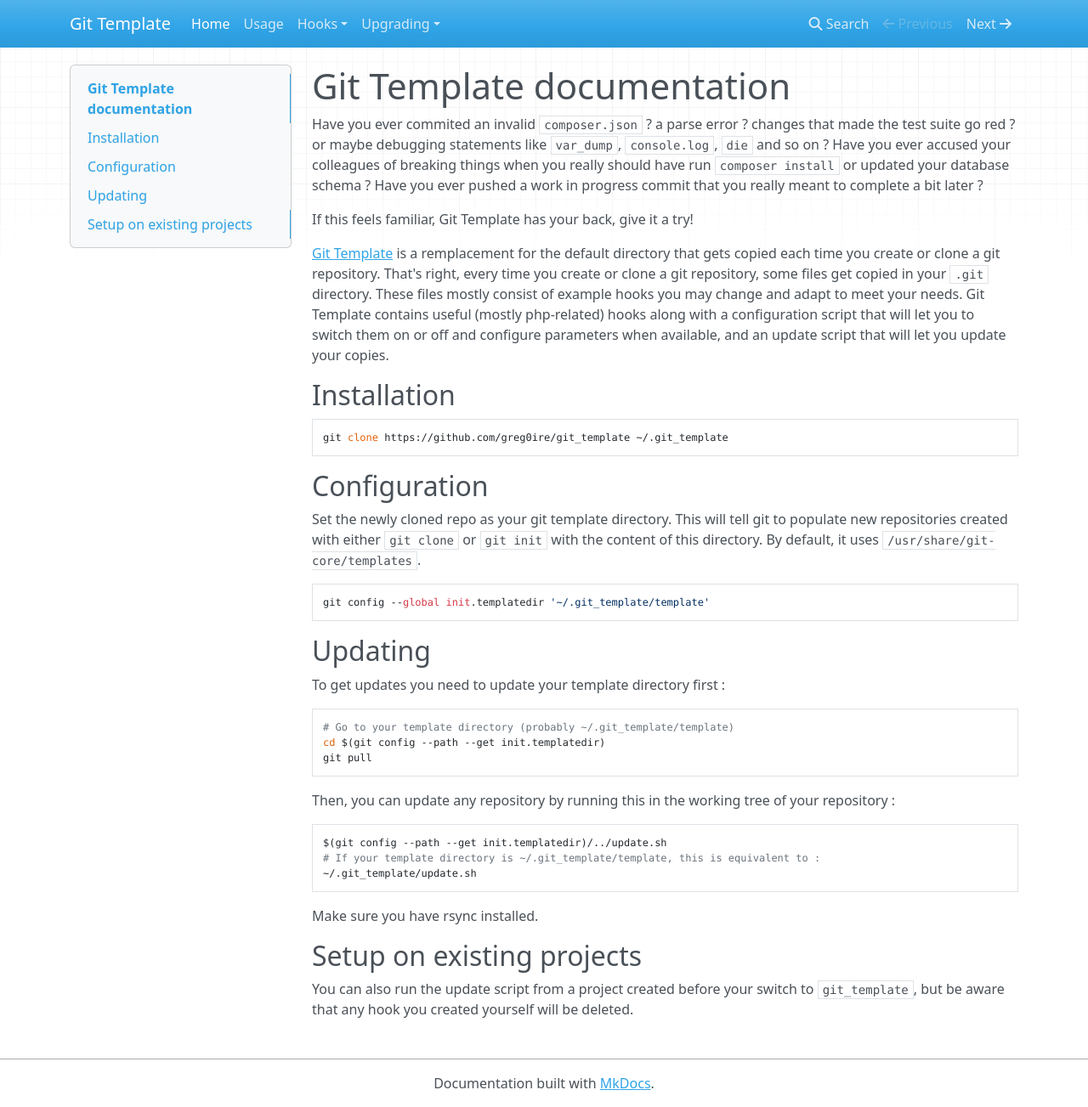
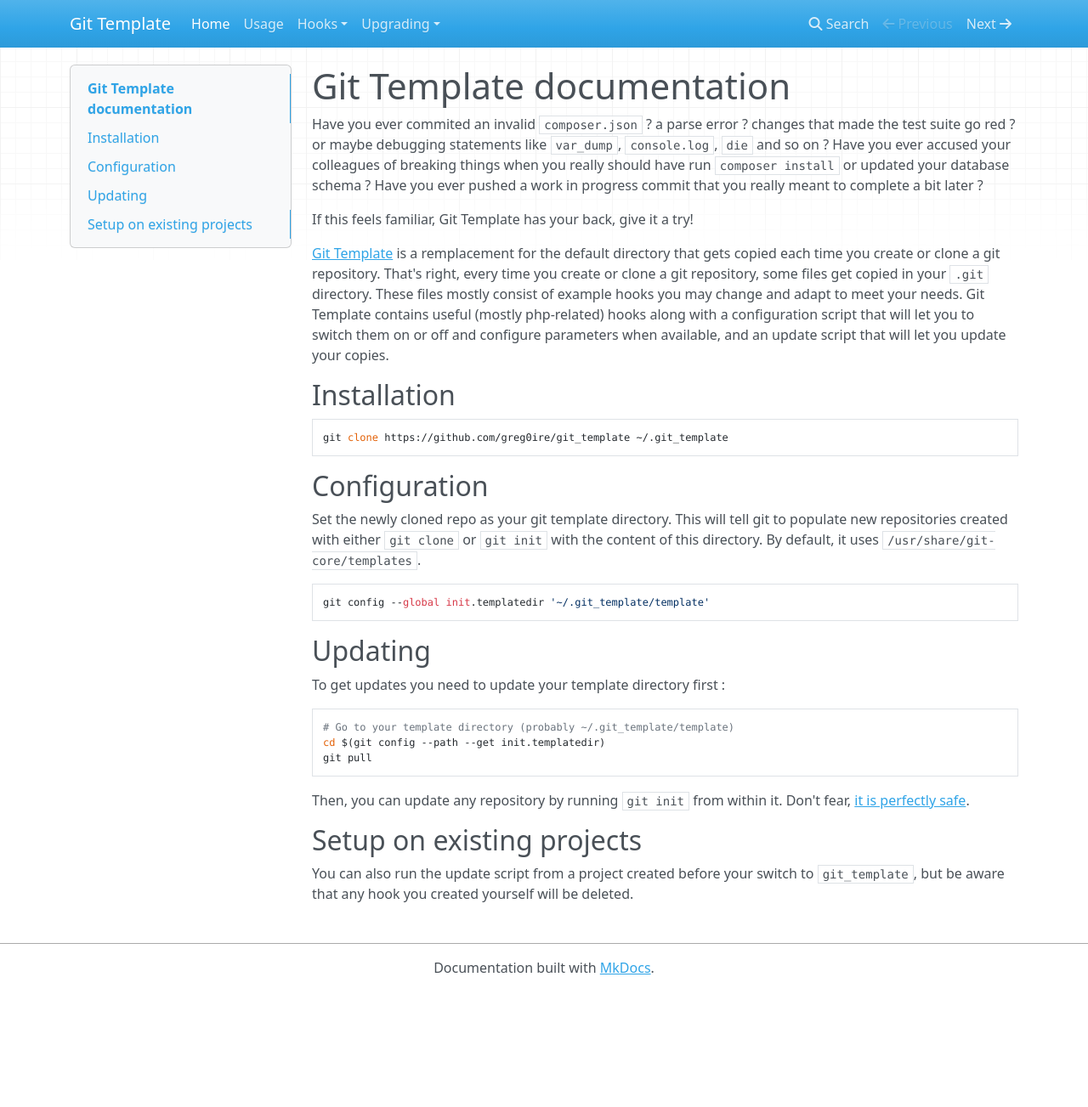
Before and after one commit to greg0ire/git_template, an MkDocs documentation site: the page built from docs/index.md, in a window 1280 px wide and 1303 px high. Shown: the whole window at 85% size. Built offline with MkDocs 1.6.1, drawn with Linux system fonts in a browser that asks for light colours; nearby versions of some CDN libraries; old or Windows-style settings are respelled for this version of MkDocs.

Commit message:
Remove update script (#45)
It is useless, git init is able to do that job.

````diff
--- a/docs/index.md
+++ b/docs/index.md
@@ -41,16 +41,8 @@ cd $(git config --path --get init.templatedir)
 git pull
 ```
 
-Then, you can update any repository by running this in the working tree of your
-repository :
-
-```sh
-$(git config --path --get init.templatedir)/../update.sh
-# If your template directory is ~/.git_template/template, this is equivalent to :
-~/.git_template/update.sh
-```
-
-Make sure you have rsync installed.
+Then, you can update any repository by running `git init` from within it.
+Don't fear, [it is perfectly safe][init-manpage].
 
 ## Setup on existing projects
 
````
Also changed, not shown: other parts of docs/index.md (+1 -0 lines), 1 other file.
